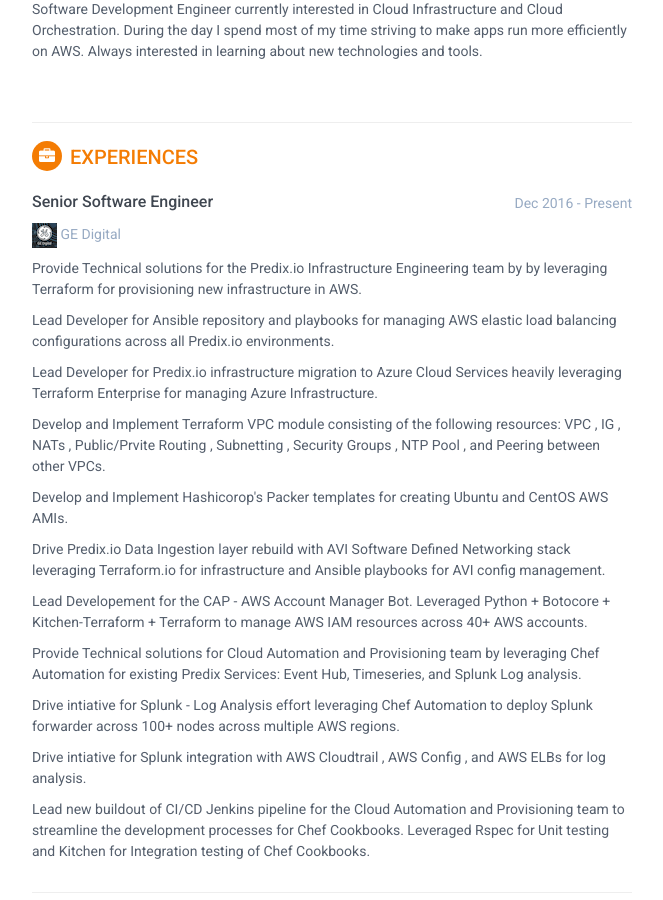
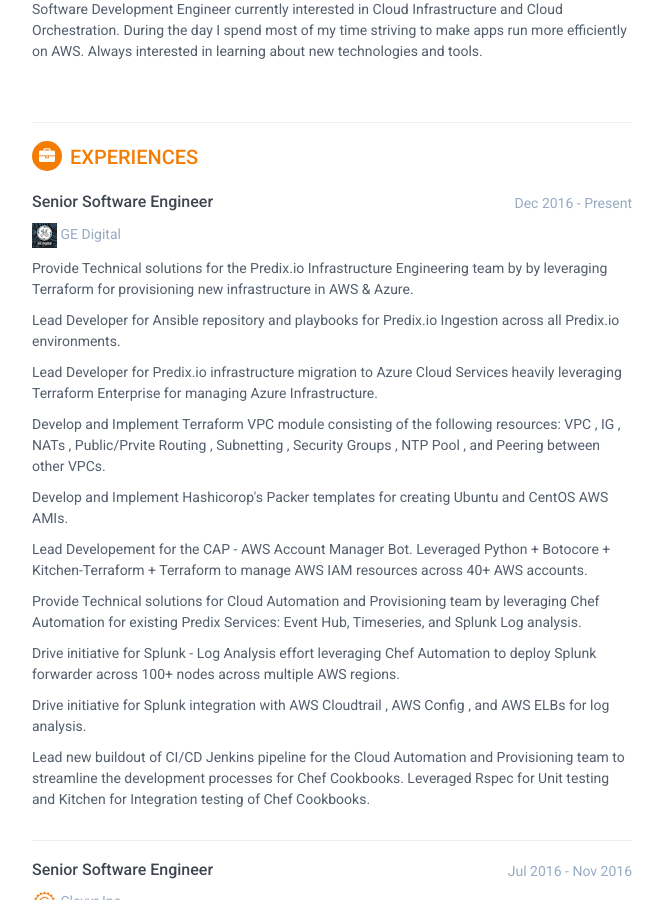
Before and after one commit to ivanfan12345/cv, a Jekyll site: the page built from index.html, in a window 1280 px wide and 900 px high, scrolled down 241 px. Shown: the whole window, without its empty margins (188-851 px from the left). Built offline with Jekyll 4.4.1, drawn with Linux system fonts in a browser that asks for light colours.

Commit message:
update cv

```diff
--- a/_includes/experience.html
+++ b/_includes/experience.html
@@ -10,16 +10,15 @@
                         <div class="company"><img src="assets/images/Tiny_GE.png" alt="GE Image"> GE Digital </div>
                     </div><!--//meta-->
                     <div class="details">
-                        <p>Provide Technical solutions for the Predix.io Infrastructure Engineering team by by leveraging Terraform for provisioning new infrastructure in AWS.</p>
-                        <p>Lead Developer for Ansible repository and playbooks for managing AWS elastic load balancing configurations across all Predix.io environments.</p>
+                        <p>Provide Technical solutions for the Predix.io Infrastructure Engineering team by by leveraging Terraform for provisioning new infrastructure in AWS & Azure.</p>
+                        <p>Lead Developer for Ansible repository and playbooks for Predix.io Ingestion across all Predix.io environments.</p>
                         <p>Lead Developer for Predix.io infrastructure migration to Azure Cloud Services heavily leveraging Terraform Enterprise for managing Azure Infrastructure.</p>
                         <p>Develop and Implement Terraform VPC module consisting of the following resources: VPC , IG , NATs , Public/Prvite Routing , Subnetting , Security Groups , NTP Pool , and Peering between other VPCs.</p>
                         <p>Develop and Implement Hashicorop's Packer templates for creating Ubuntu and CentOS AWS AMIs.</p>
-                        <p>Drive Predix.io Data Ingestion layer rebuild with AVI Software Defined Networking stack leveraging Terraform.io for infrastructure and Ansible playbooks for AVI config management.</p>
                         <p>Lead Developement for the CAP - AWS Account Manager Bot. Leveraged Python + Botocore + Kitchen-Terraform + Terraform to manage AWS IAM resources across 40+ AWS accounts.</p>
                         <p>Provide Technical solutions for Cloud Automation and Provisioning team by leveraging Chef Automation for existing Predix Services: Event Hub, Timeseries, and Splunk Log analysis.</p>
-                        <p>Drive intiative for Splunk - Log Analysis effort leveraging Chef Automation to deploy Splunk forwarder across 100+ nodes across multiple AWS regions.</p>
-                        <p>Drive intiative for Splunk integration with AWS Cloudtrail , AWS Config , and AWS ELBs for log analysis.</p>
+                        <p>Drive initiative for Splunk - Log Analysis effort leveraging Chef Automation to deploy Splunk forwarder across 100+ nodes across multiple AWS regions.</p>
+                        <p>Drive initiative for Splunk integration with AWS Cloudtrail , AWS Config , and AWS ELBs for log analysis.</p>
                         <p>Lead new buildout of CI/CD Jenkins pipeline for the Cloud Automation and Provisioning team to streamline the development processes for Chef Cookbooks. Leveraged Rspec for Unit testing and Kitchen for Integration testing of Chef Cookbooks.</p>
                     </div><!--//details-->
                 </div><!--//item-->
```
